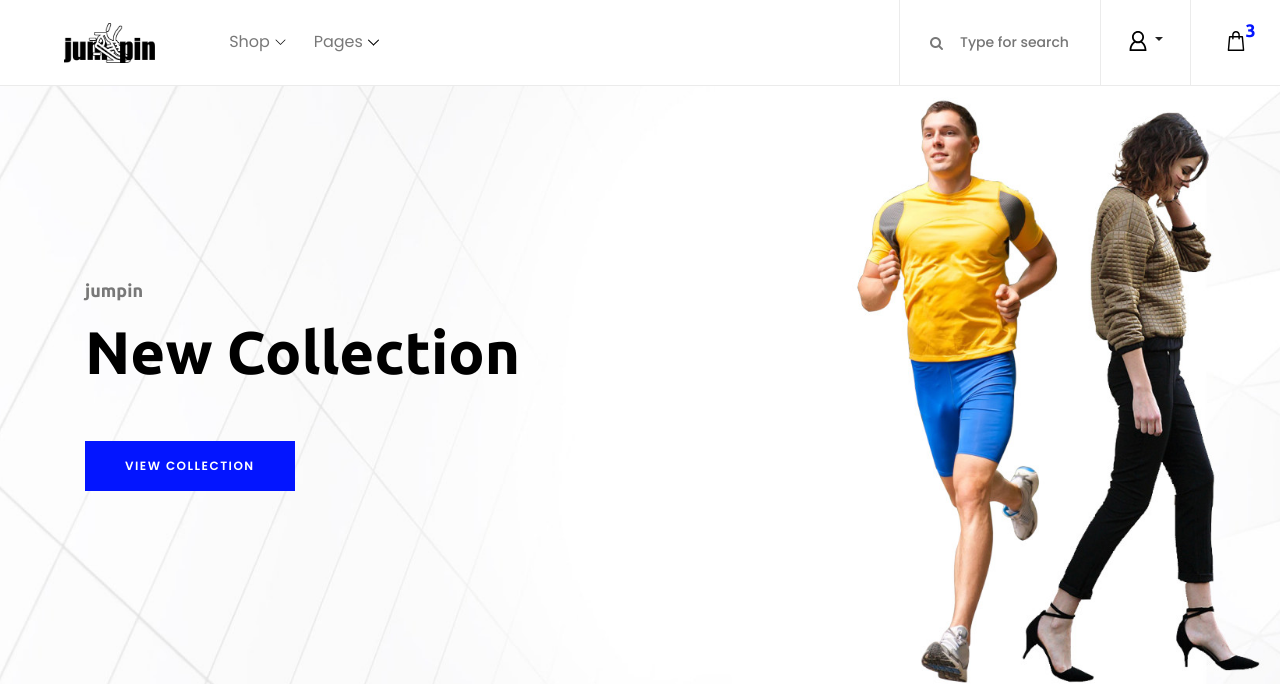
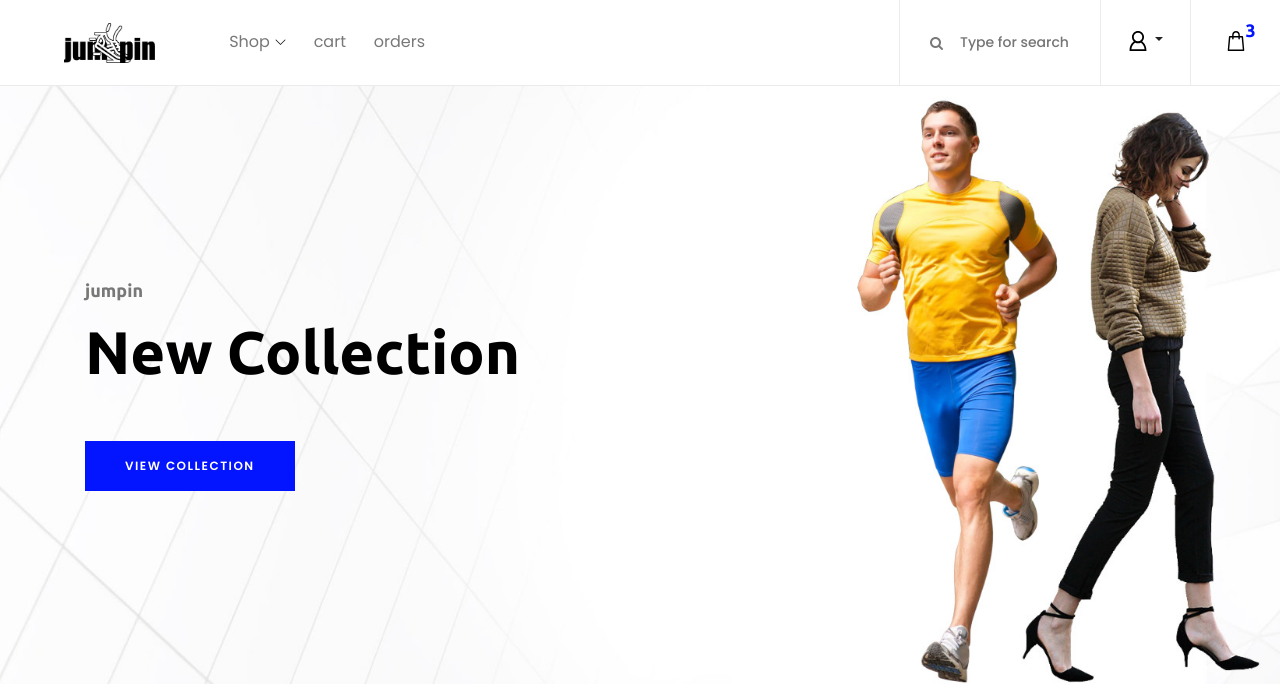
Before and after one commit to 00zkr/ecommerce-platfom, a PHP site: page /views/index.php in a window 1280 px wide. Shown: the top 684 px of the page. Run offline with PHP 8.4, Linux system fonts and the light colour scheme; data comes from the database, SQL or seed files in the repository; style sheets or scripts are compiled from the project's sources; some web fonts are replaced.

Commit message:
Update header.php

```diff
--- a/Jumpin/includes/header.php
+++ b/Jumpin/includes/header.php
@@ -76,13 +76,8 @@ session_start();
                                     </div>
                                 </div>
                             </li>
-                            <li><a href="#">Pages</a>
-                                <ul class="dropdown">
-                                    <li><a href="index.php">Home</a></li>
-                                    <li><a href="shop.php">Shop</a></li>
-                                    <li><a href="contact.php">Contact</a></li>
-                                </ul>
-                            </li>
+                            <li><a href="cart.php">cart</a></li>
+                            <li><a href="orders.php">orders</a></li>
                         </ul>
                     </div>
                     <!-- Nav End -->
```
